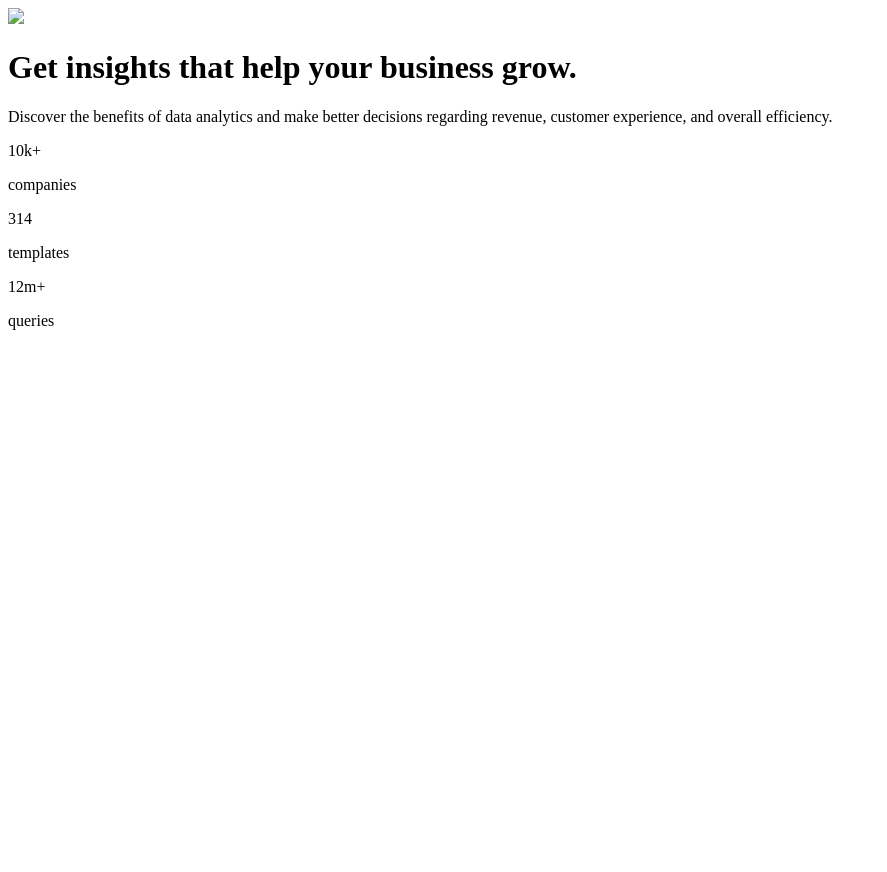
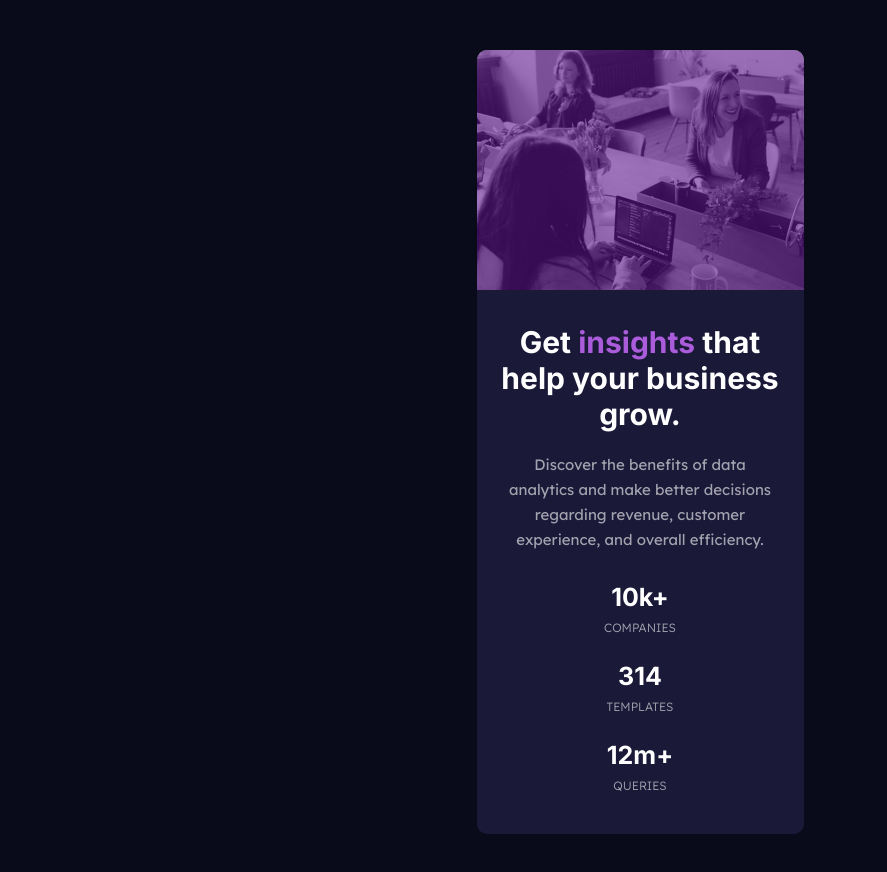
Before and after one commit to zofiadob/stats-preview-card-component, a plain HTML site: page index.html in a window 1280 px wide. Shown: the whole page, without its empty margins (0-887 px from the left). Before the commit the page ends 800 px from the top, so only its background shows below. Drawn offline with Linux system fonts and the light colour scheme; the site is published under a folder, as on GitHub Pages, so addresses that start at the root find nothing.

Commit message:
quick fix

```diff
--- a/index.html
+++ b/index.html
@@ -7,7 +7,7 @@
   <!-- displays site properly based on user's device -->
 
   <link rel="icon" type="image/png" sizes="32x32" href="./images/favicon-32x32.png">
-  <link rel="stylesheet" href="/styles.css">
+  <link rel="stylesheet" href="./styles.css">
   <link href="https://fonts.googleapis.com/css2?family=Inter:wght@700&display=swap" rel="stylesheet">
   <link
     href="https://fonts.googleapis.com/css2?family=Inter:wght@700&family=Lexend+Deca:wght@100;200;300;400;500;600;700;800;900&display=swap"
@@ -21,7 +21,7 @@
 
   <div class="box-all">
 
-    <div class="img-box"><div id="color"></div><img src="/images/image-header-mobile.jpg"></div>
+    <div class="img-box"><div id="color"></div><img src="./images/image-header-mobile.jpg"></div>
 
     <div class="bigger-box">
       <h1>Get <span id="violetText">insights</span> that help your business grow.</h1>
```
